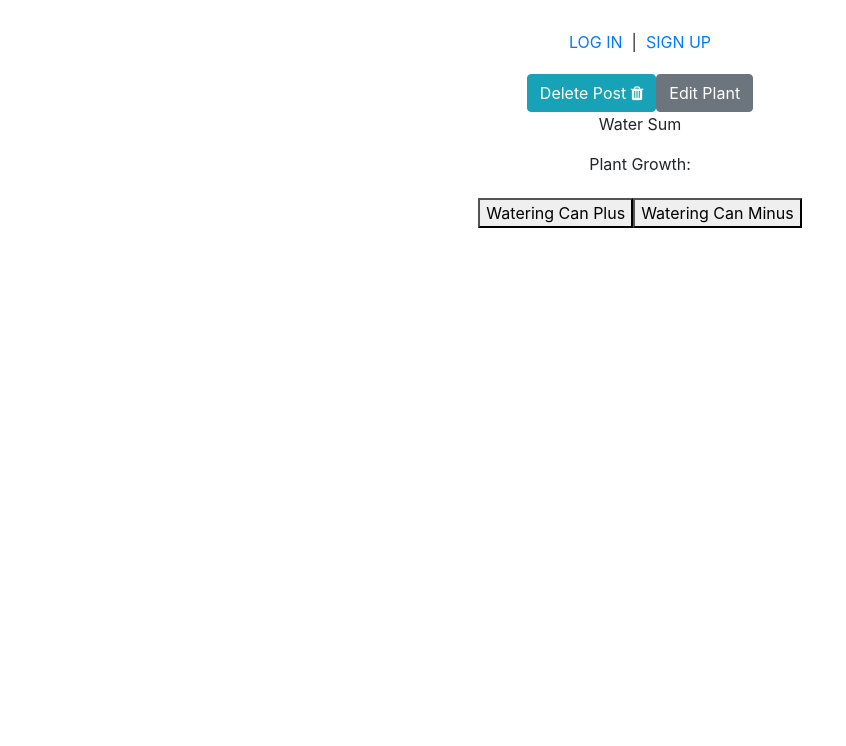
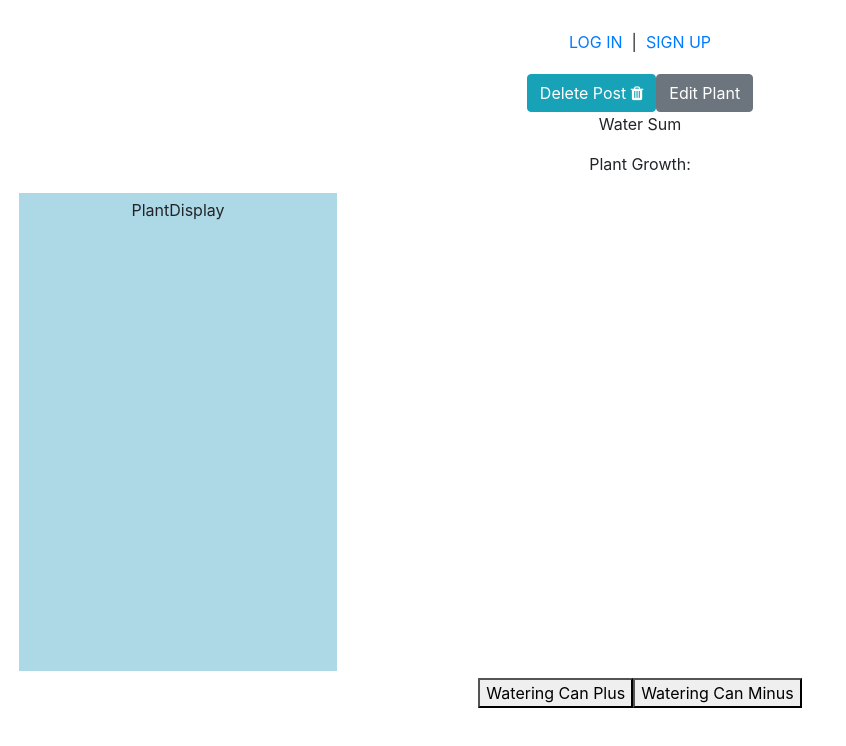
Before and after one commit to lramberg/plant-project, a React (Create React App) app: page /buddy/1 in a window 1280 px wide. Shown: the top 746 px of the page, without its empty margins (0-846 px from the left). Built offline with nearby package versions, Linux system fonts and the light colour scheme; no server answers.

Commit message:
plant display

```diff
--- a/src/components/PlantDisplay/PlantDisplay.jsx
+++ b/src/components/PlantDisplay/PlantDisplay.jsx
@@ -1,11 +1,11 @@
 import React, { Component } from 'react';
-import { Link } from 'react-router-dom';
+import styles from './PlantDisplay.module.css';
 
 class PlantDisplay extends Component {
 
     render() {
         return(
-            <div>
+            <div className={styles.PlantDisplay}>
                 PlantDisplay
             </div>
         )
--- /dev/null
+++ b/src/components/PlantDisplay/PlantDisplay.module.css
@@ -0,0 +1,5 @@
+.PlantDisplay {
+    height: 60vmin;
+    width: 40vmin;
+    background-color: lightblue;
+}
--- a/src/pages/PlantPage/PlantPage.jsx
+++ b/src/pages/PlantPage/PlantPage.jsx
@@ -56,7 +56,7 @@ class PlantPage extends Component {
         console.log(growth);
         switch(growth) {
             case 1:
-                return <PlantDisplay />;
+                return ;
             case 2:
                 return <Sunlight />;
             default:
@@ -65,6 +65,7 @@ class PlantPage extends Component {
     }
 
     render() {
+        var plantState = this.plantState();
 
         return(
             <div>
@@ -77,11 +78,13 @@ class PlantPage extends Component {
                 <Link to={`/buddy/${this.state.id}/edit`} className="btn btn-secondary">Edit Plant</Link>
                 <p>Water Sum {this.state.waterSum}</p>
                 <p>Plant Growth: {this.state.plantGrowth}</p>
+                <PlantDisplay />
                 <LevelOneWater
                     id={this.state.id}
                     handleIncrease={this.handleIncrease}
                     handleDecrease={this.handleDecrease}
                 />
+                {plantState}
             </div>
         );
     }
```
